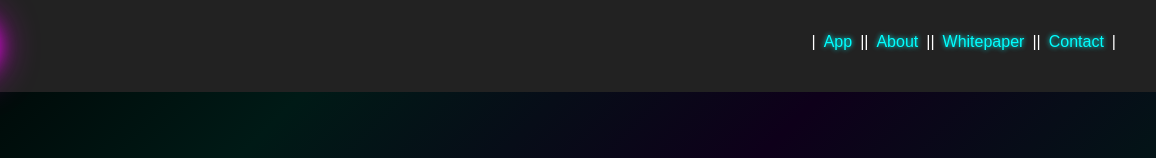
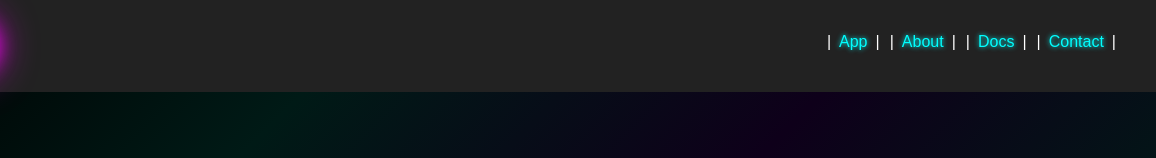
Before and after one commit to DegenVets/DegenVets, a website: page index.html in a window 1280 px wide. Shown: the top 158 px of the page, 124-1280 px from the left. Drawn offline with Linux system fonts and the light colour scheme.

Commit message:
give up on gap resizing. changed white paper menu link to docs

```diff
--- a/css/_main.css
+++ b/css/_main.css
@@ -85,6 +85,7 @@ p {
 .menu {
     display: flex;
     list-style-type: none;
+    gap: 10px;
     margin: 0;
     padding: 0;
     flex-wrap: wrap;
--- a/index.html
+++ b/index.html
@@ -18,7 +18,7 @@
             <ul class="menu">
                 <li>|<a href="#app">App</a>|</li>
                 <li>|<a href="#about">About</a>|</li>
-                <li>|<a href="#whitepaper">Whitepaper</a>|</li>
+                <li>|<a href="#whitepaper">Docs</a>|</li>
                 <li>|<a href="#contact">Contact</a>|</li>
             </ul>
         </nav>
```
